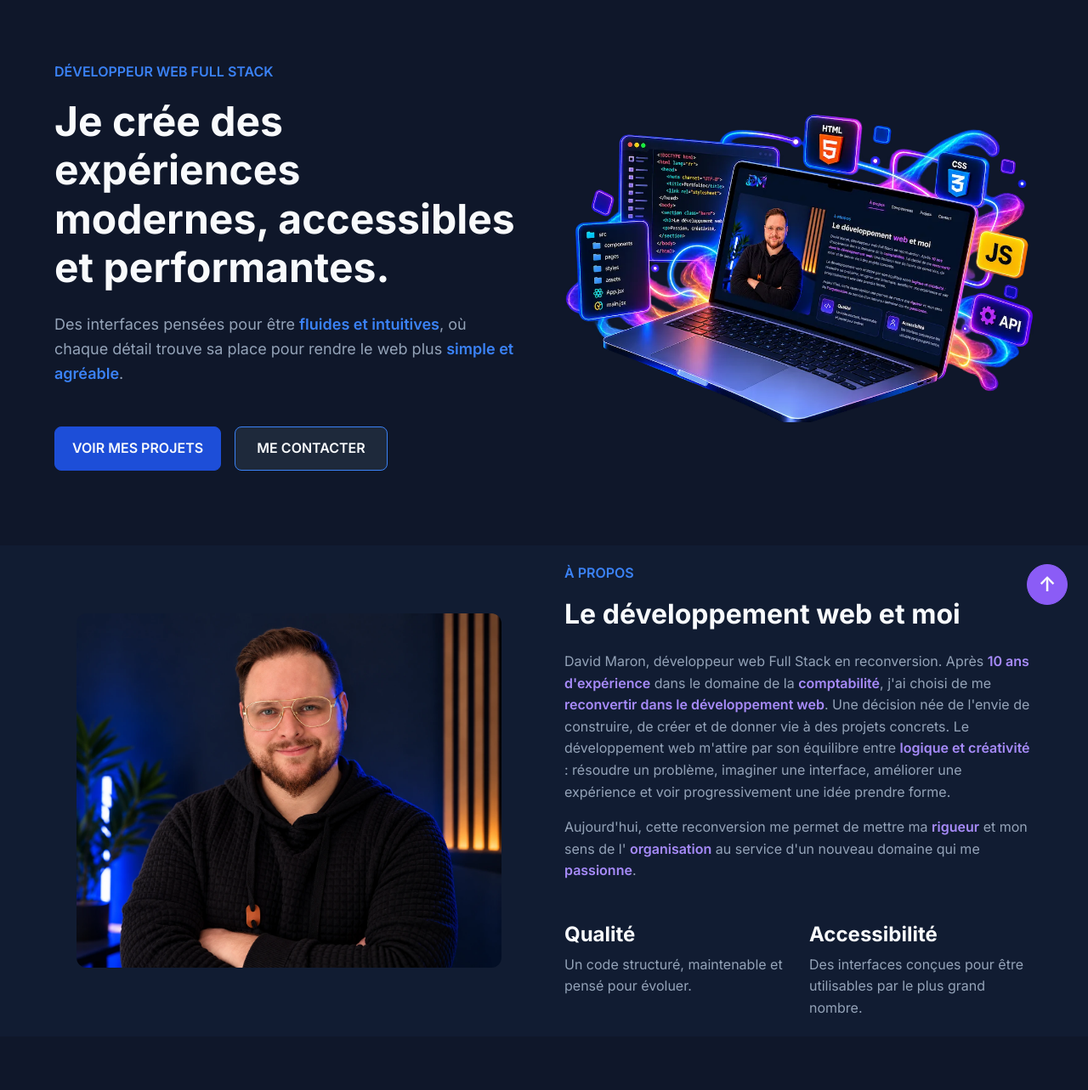
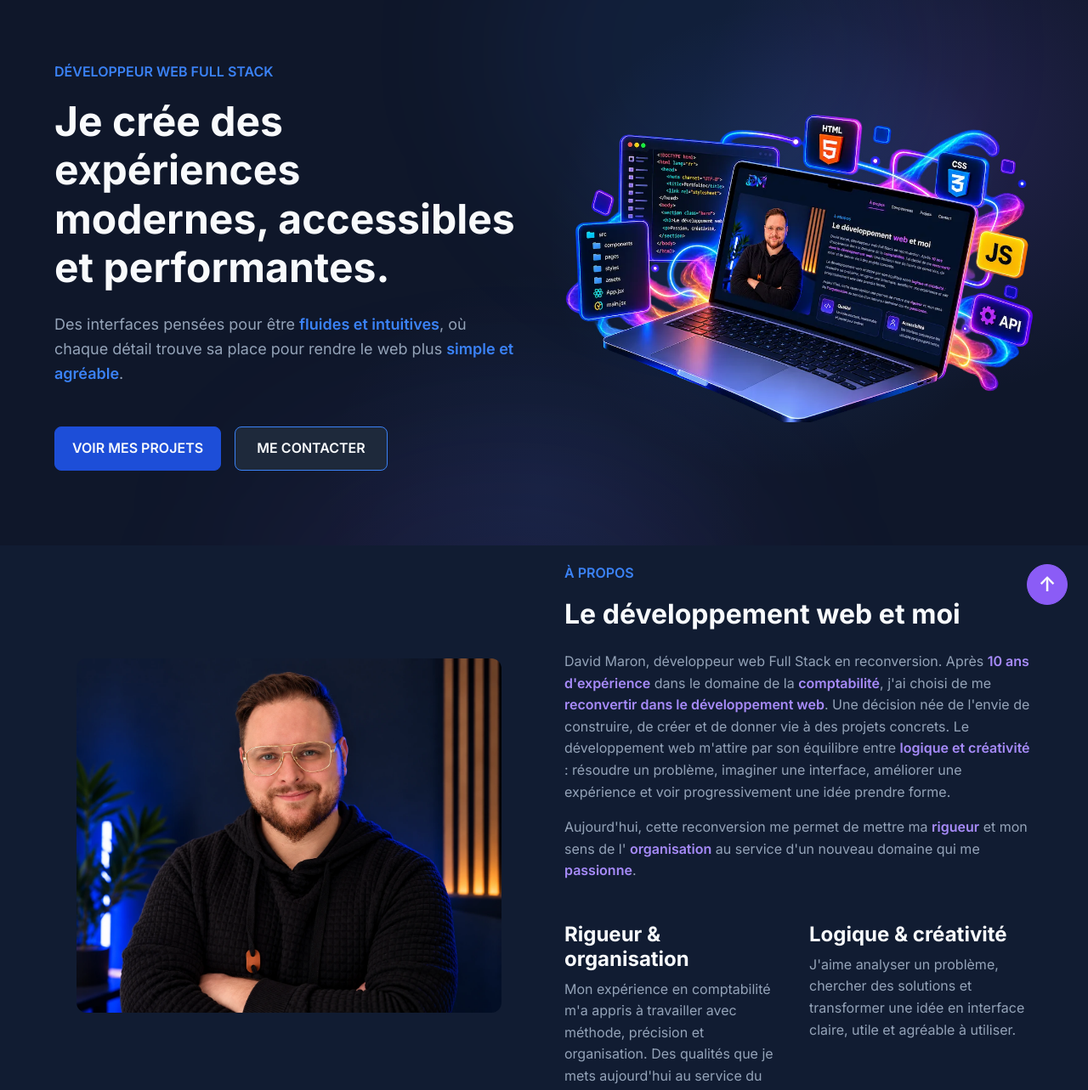
Before and after one commit to Dadou-Wicket/portfolio, a website: page frontend/index.html in a window 1280 px wide. Shown: the part 64-1347 px from the top of the page at 85% size. Drawn offline with Linux system fonts and the light colour scheme.

Commit message:
feat: improve hero visual design

```diff
--- a/frontend/index.html
+++ b/frontend/index.html
@@ -118,14 +118,19 @@
             </p>
             <div class="about__strengths">
               <div>
-                <h3>Qualité</h3>
-                <p>Un code structuré, maintenable et pensé pour évoluer.</p>
+                <h3>Rigueur & organisation</h3>
+                <p>
+                  Mon expérience en comptabilité m'a appris à travailler avec
+                  méthode, précision et organisation. Des qualités que je mets
+                  aujourd'hui au service du développement web.
+                </p>
               </div>
               <div>
-                <h3>Accessibilité</h3>
+                <h3>Logique & créativité</h3>
                 <p>
-                  Des interfaces conçues pour être utilisables par le plus grand
-                  nombre.
+                  J'aime analyser un problème, chercher des solutions et
+                  transformer une idée en interface claire, utile et agréable à
+                  utiliser.
                 </p>
               </div>
             </div>
--- a/frontend/sass/style.scss
+++ b/frontend/sass/style.scss
@@ -205,11 +205,58 @@ p {
    ========================= */
 
 .hero {
+  position: relative;
   min-height: 650px;
   padding: 80px 5%;
+  overflow: hidden;
+  background:
+    radial-gradient(
+      circle at 72% 45%,
+      rgba(59, 130, 246, 0.18),
+      transparent 28%
+    ),
+    radial-gradient(
+      circle at 88% 25%,
+      rgba(139, 92, 246, 0.16),
+      transparent 25%
+    ),
+    radial-gradient(
+      circle at 50% 90%,
+      rgba(59, 130, 246, 0.08),
+      transparent 30%
+    ),
+    $background;
+}
+
+.hero::before {
+  content: "";
+  position: absolute;
+  top: -180px;
+  right: 15%;
+  width: 500px;
+  height: 500px;
+  border-radius: 50%;
+  background: rgba(59, 130, 246, 0.08);
+  filter: blur(80px);
+  pointer-events: none;
+}
+
+.hero::after {
+  content: "";
+  position: absolute;
+  bottom: -220px;
+  right: 30%;
+  width: 600px;
+  height: 350px;
+  border-radius: 50%;
+  background: rgba(139, 92, 246, 0.08);
+  filter: blur(100px);
+  pointer-events: none;
 }
 
 .hero .container {
+  position: relative;
+  z-index: 1;
   display: grid;
   grid-template-columns: 1fr 1fr;
   align-items: center;
--- a/frontend/script.js
+++ b/frontend/script.js
@@ -45,6 +45,18 @@ menuButton.addEventListener("click", () => {
   );
 });
 
+// Ferme le menu mobile après avoir sélectionné une section.
+navigationLinks.forEach((link) => {
+  link.addEventListener("click", () => {
+    navigation.classList.remove("is-open");
+    menuButton.setAttribute("aria-expanded", "false");
+    menuButton.setAttribute("aria-label", "Ouvrir le menu");
+  });
+});
+
+const contactForm = document.querySelector(".contact__form");
+const contactStatus = document.querySelector(".contact__status");
+
 // Gère l'envoi du formulaire de contact et affiche le résultat à l'utilisateur.
 contactForm.addEventListener("submit", async (event) => {
   event.preventDefault();
@@ -74,15 +86,3 @@ contactForm.addEventListener("submit", async (event) => {
     submitButton.disabled = false;
   }
 });
-
-// Ferme le menu mobile après avoir sélectionné une section.
-navigationLinks.forEach((link) => {
-  link.addEventListener("click", () => {
-    navigation.classList.remove("is-open");
-    menuButton.setAttribute("aria-expanded", "false");
-    menuButton.setAttribute("aria-label", "Ouvrir le menu");
-  });
-});
-
-const contactForm = document.querySelector(".contact__form");
-const contactStatus = document.querySelector(".contact__status");
```
Also changed, not shown: backend/routes/contact.js (+2 -7 lines), frontend/css/style.css, 1 other file.
